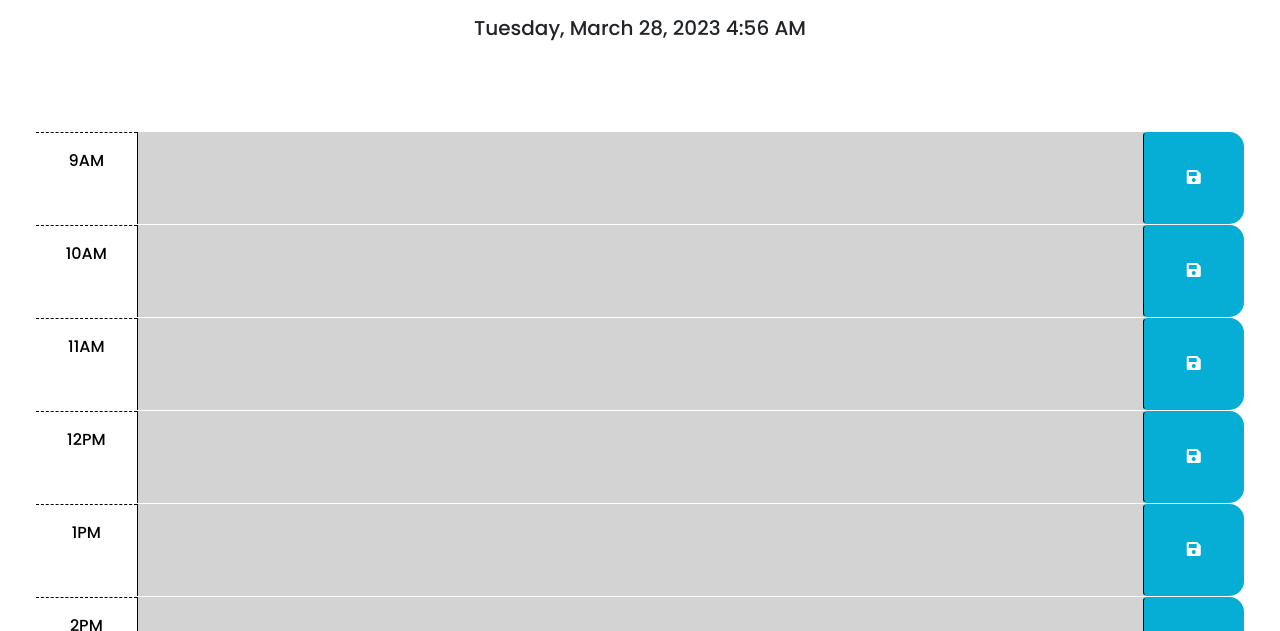
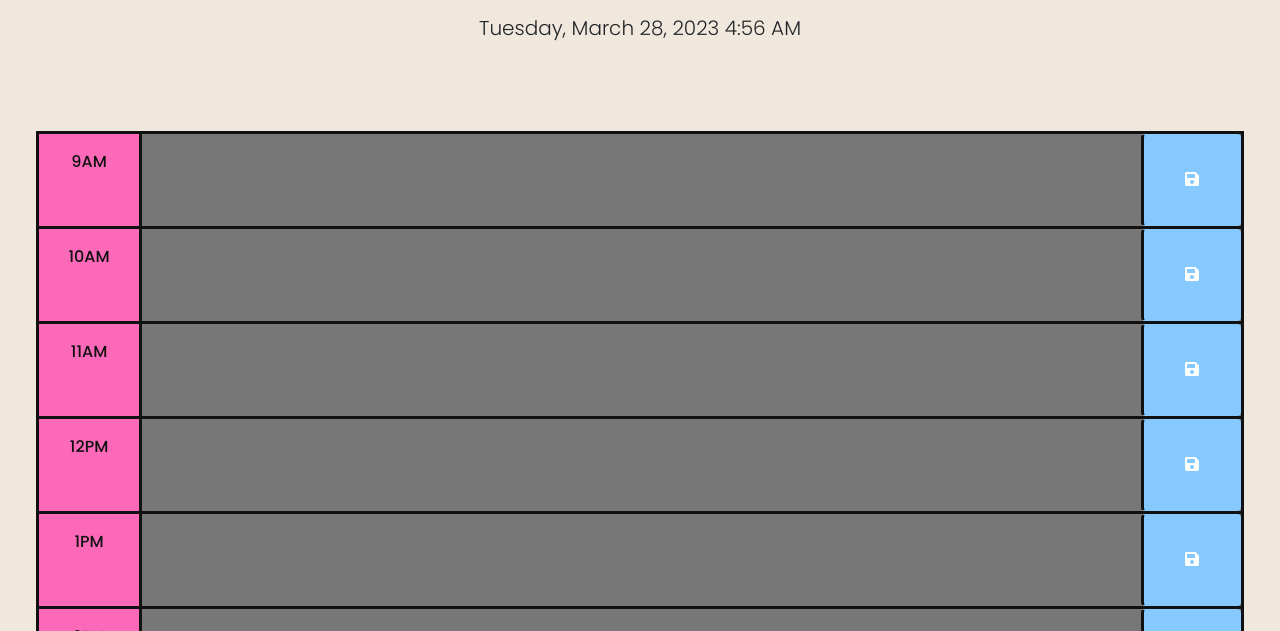
Before and after one commit to hipster-rufus/glowing-carrot-5, a plain HTML site: page index.html in a window 1280 px wide. Shown: the part 166-797 px from the top of the page. Drawn offline with nearby package versions, Linux system fonts and the light colour scheme.

Commit message:
Edit CSS

```diff
--- a/Assets/css/style.css
+++ b/Assets/css/style.css
@@ -2,59 +2,51 @@ body {
   font-family: 'Poppins', sans-serif;
   font-size: 16px;
   text-align: center;
+  background-color: #f1e8dd;
 }
 
 textarea {
   background: transparent;
   border: none;
   resize: none;
-  color: #000000;
-  border-left: 1px solid black;
+  color: #111111;
+  border-left: 3px solid #111111;
   padding: 10px;
-}
-
-header {
-
 }
 
 .description {
   white-space: pre-wrap;
 }
 
-.time-block {
-  border-radius: 15px;
-}
-
 .row {
-  border-top: 1px solid white;
+  border-top: 3px solid #111111;
+  border-left: 3px solid #111111;
+  border-right: 3px solid #111111;
 }
 
 .hour {
-  background-color: #ffffff;
-  color: #000000;
-  border-top: 1px dashed #000000;
+  background-color: #fc69b8;
+  color: #111111;
 }
 
 .past {
-  background-color: #d3d3d3;
+  background-color: #777777;
   color: white;
 }
 
 .present {
-  background-color: #ff6961;
+  background-color: #fd1719;
   color: white;
 }
 
 .future {
-  background-color: #77dd77;
+  background-color: #00be64;
   color: white;
 }
 
 .saveBtn {
-  border-left: 1px solid black;
-  border-top-right-radius: 15px;
-  border-bottom-right-radius: 15px;
-  background-color: #06aed5;
+  border-left: 3px solid #111111;
+  background-color: #85c9fe;
   color: white;
 }
 
--- a/index.html
+++ b/index.html
@@ -18,7 +18,7 @@
     />
     <link rel="preconnect" href="https://fonts.googleapis.com">
     <link rel="preconnect" href="https://fonts.gstatic.com" crossorigin>
-    <link href="https://fonts.googleapis.com/css2?family=Poppins:wght@500&display=swap" rel="stylesheet">
+    <link href="https://fonts.googleapis.com/css2?family=Poppins:wght@300;500;700&display=swap" rel="stylesheet">
     <link rel="stylesheet" href="./Assets/css/style.css" />
     <title>Work Day Scheduler</title>
   </head>
```
